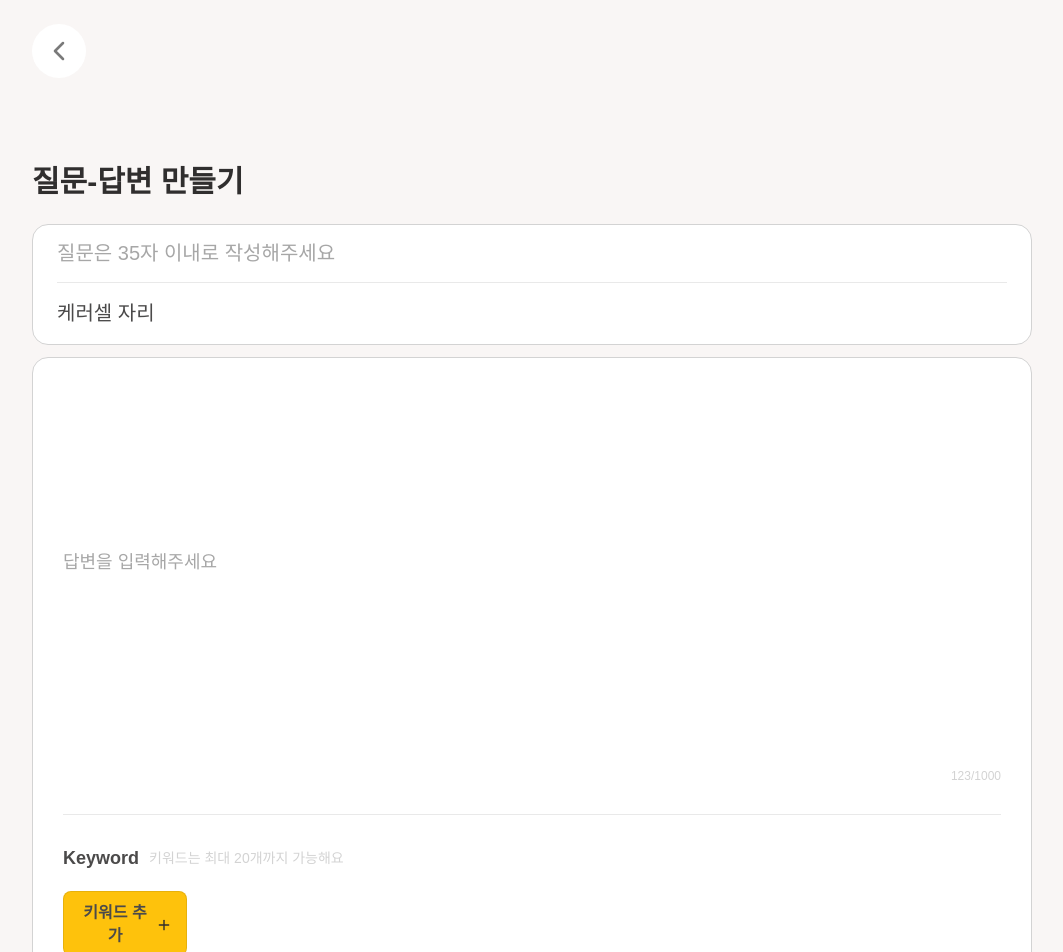
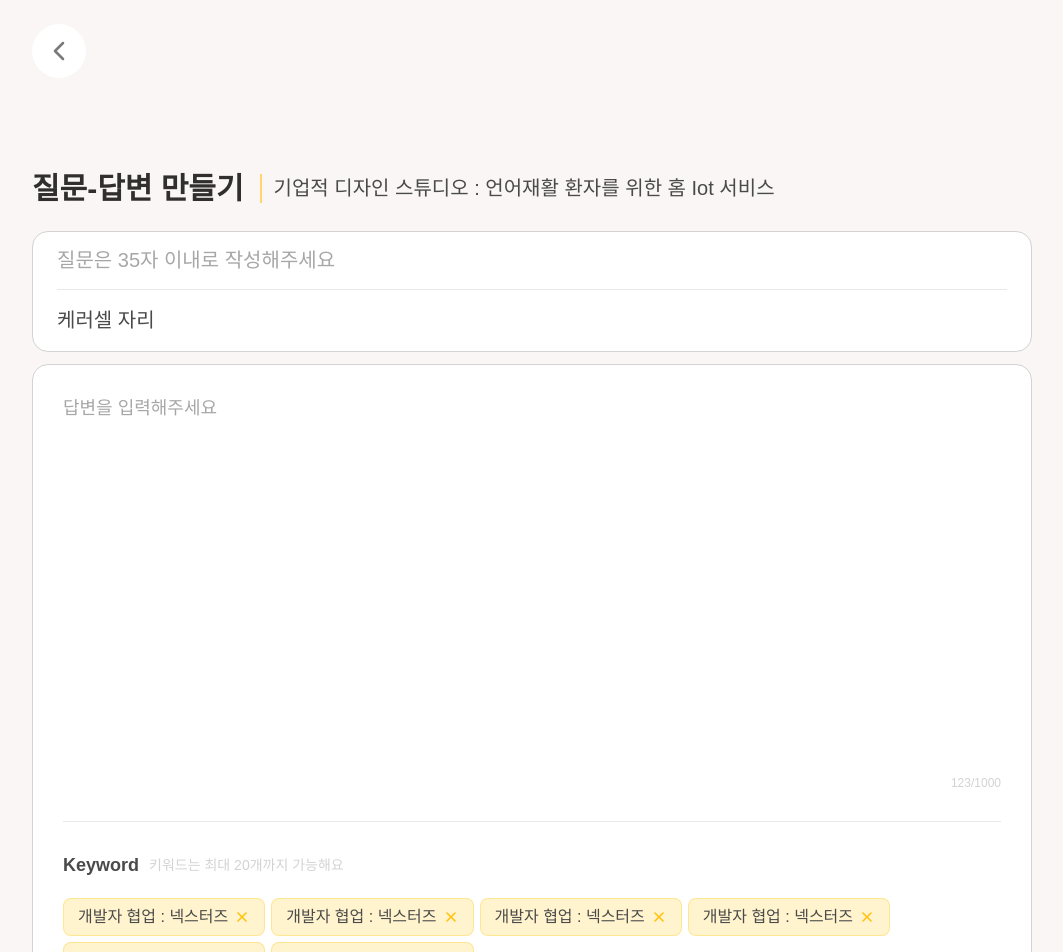
Before and after one commit to narinn-star/Spurt_v2, a Next.js app: page /post in a window 1280 px wide. Shown: the top 952 px of the page, without its empty margins (108-1171 px from the left). Built offline with nearby package versions, Linux system fonts and the light colour scheme; a web font is replaced by a local one.

Commit message:
Style : PostPage UI Completed (#14)
- Container Components modified
  - flex 속성 제거
- Keyword -> SummaryKeyword
  - 동일 워딩 제거
- Keyword Components
  - 키워드 컴포넌트 추가
- 경험 관련 post 디자인 요소 추가

```diff
--- a/src/app/post/page.tsx
+++ b/src/app/post/page.tsx
@@ -3,6 +3,7 @@ import ButtonS from '@/components/buttons/ButtonS';
 import Container from '@/components/containers/Container';
 import PostContentContainer from '@/components/containers/PostContentContainer';
 import PostTitleContainer from '@/components/containers/PostTitleContainer';
+import Keyword from '@/components/keywords/Keyword';
 import Image from 'next/image';
 
 export default function Post() {
@@ -17,7 +18,12 @@ export default function Post() {
           priority
         />
       </button>
-      <p className="text-title1 mt-[82px] mb-[20px]">질문-답변 만들기</p>
+      <div className="flex flex-row items-center mt-[82px] mb-[20px] gap-[16px]">
+        <p className="text-title1 ">질문-답변 만들기</p>
+        <p className="border-l-2 border-main-300 pl-[12px] text-heading3 text-gray-600">
+          기업적 디자인 스튜디오 : 언어재활 환자를 위한 홈 Iot 서비스
+        </p>
+      </div>
       <PostTitleContainer>
         <input
           className="py-[14px] w-full outline-none"
@@ -28,8 +34,8 @@ export default function Post() {
         <div className="py-[16px]">케러셀 자리</div>
       </PostTitleContainer>
       <PostContentContainer>
-        <input
-          className="w-full outline-none min-h-[350px]"
+        <textarea
+          className="w-full outline-none min-h-[350px] resize-none text-start"
           placeholder="답변을 입력해주세요"
         />
         <p className="text-right text-body11 text-gray-300 mt-[30px] mb-[30px]">
@@ -41,6 +47,14 @@ export default function Post() {
           <p className="text-caption2 text-gray-300">
             키워드는 최대 20개까지 가능해요
           </p>
+        </div>
+        <div className="flex flex-wrap mb-[12px] gap-[6px]">
+          <Keyword text="개발자 협업 : 넥스터즈" />
+          <Keyword text="개발자 협업 : 넥스터즈" />
+          <Keyword text="개발자 협업 : 넥스터즈" />
+          <Keyword text="개발자 협업 : 넥스터즈" />
+          <Keyword text="개발자 협업 : 넥스터즈" />
+          <Keyword text="개발자 협업 : 넥스터즈" />
         </div>
         <button
           className="flex flex-row w-[124px] justify-center items-center bg-main-400
--- a/src/app/summaryNote/page.tsx
+++ b/src/app/summaryNote/page.tsx
@@ -5,7 +5,8 @@ import SummaryCard from '@/components/cards/SummaryCard';
 import ContentsContainer from '@/components/containers/ContentContainer';
 import MainContainer from '@/components/containers/MainContainer';
 import Header from '@/components/header/Header';
-import Keyword from '@/components/keywords/Keyword';
+import SummaryKeyword from '@/components/keywords/SumaryKeyword';
+import SumamryKeyword from '@/components/keywords/SumaryKeyword';
 import Image from 'next/image';
 import Link from 'next/link';
 
@@ -60,11 +61,11 @@ export default function SummaryNote() {
                 height={40}
               />
             </div>
-            <Keyword
+            <SummaryKeyword
               text="마크다운과 직접 입력으로 키워드를 등록할 수 있어요"
               isVisible={true}
             />
-            <Keyword
+            <SummaryKeyword
               text="면접을 준비하는 취업준비생을 위한 서비스인데용, SPURT"
               isVisible={true}
             />
--- a/src/components/containers/Container.tsx
+++ b/src/components/containers/Container.tsx
@@ -7,11 +7,7 @@ interface ContainerProps {
 }
 
 const Container = (props: ContainerProps) => {
-  return (
-    <div className="flex flex-col max-w-responsive mb-[100px]">
-      {props.children}
-    </div>
-  );
+  return <div className="max-w-responsive mb-[100px]">{props.children}</div>;
 };
 
 export default Container;
--- a/src/components/keywords/Keyword.tsx
+++ b/src/components/keywords/Keyword.tsx
@@ -1,18 +1,52 @@
 'use client';
+
+import Image from 'next/image';
+
+// post 페이지에 쓰이는 Keyword 컴포넌트
 
 interface KeywordProps {
   text: string;
-  isVisible: boolean;
 }
 
-const Keyword = ({ text, isVisible }: KeywordProps) => {
+const Keyword = ({ text }: KeywordProps) => {
   return (
-    <div className="flex mb-[12px]">
-      <div className="max-w-[2px] w-full rounded-[30px] bg-main-300 mr-[8px]" />
-      <div className="px-[14px] py-[8px] text-gray-600 bg-main-100 rounded-[5px] border border-opacity-30 border-main-400 text-body7 break-keep">
-        <p className={isVisible ? '' : 'blur-[3px]'}>{text}</p>
-      </div>
-    </div>
+    <>
+      <button
+        className="flex items-center h-[38px] gap-[6px] px-[14px] py-[8px] text-gray-600 bg-main-100
+    rounded-[8px] border border-keyword_border break-keep text-body6"
+      >
+        <p onClick={() => console.log('수정하기')}>{text}</p>
+        <Image
+          src="/icons/delete-16.svg"
+          alt="deleteIcon"
+          width={16}
+          height={16}
+          priority
+          onClick={() => console.log('삭제하기')}
+        />
+      </button>
+      {/* <input
+        //ref={inputRef}
+        className="flex text-center w-[42px] bg-main-100 border border-main-100 rounded-lg py-2 px-[14px] h-[38px] focus:bg-white focus:border-main-400 fucus:border focus:outline-none"
+        //onChange={handleInputChange}
+        //value={inputValue}
+        //autoFocus
+        maxLength={30}
+        onKeyDown={(e) => {
+          if (e.key === 'Enter') {
+            // e.preventDefault();
+            // fixInput(index);
+            // setKeyword('');
+            // setFocus(false);
+          }
+        }}
+        onBlur={() => {
+          //   setFocus(false);
+          //   setKeyword('');
+          //   fixInput(index);
+        }}
+      /> */}
+    </>
   );
 };
 
--- /dev/null
+++ b/src/components/keywords/SumaryKeyword.tsx
@@ -0,0 +1,19 @@
+'use client';
+
+interface SummaryKeywordProps {
+  text: string;
+  isVisible: boolean;
+}
+
+const SummaryKeyword = ({ text, isVisible }: SummaryKeywordProps) => {
+  return (
+    <div className="flex mb-[12px]">
+      <div className="max-w-[2px] w-full rounded-[30px] bg-main-300 mr-[8px]" />
+      <div className="px-[14px] py-[8px] text-gray-600 bg-main-100 rounded-[5px] border border-opacity-30 border-main-400 text-body7 break-keep">
+        <p className={isVisible ? '' : 'blur-[3px]'}>{text}</p>
+      </div>
+    </div>
+  );
+};
+
+export default SummaryKeyword;
```
Also changed, not shown: public/icons/delete-16.svg (added).
